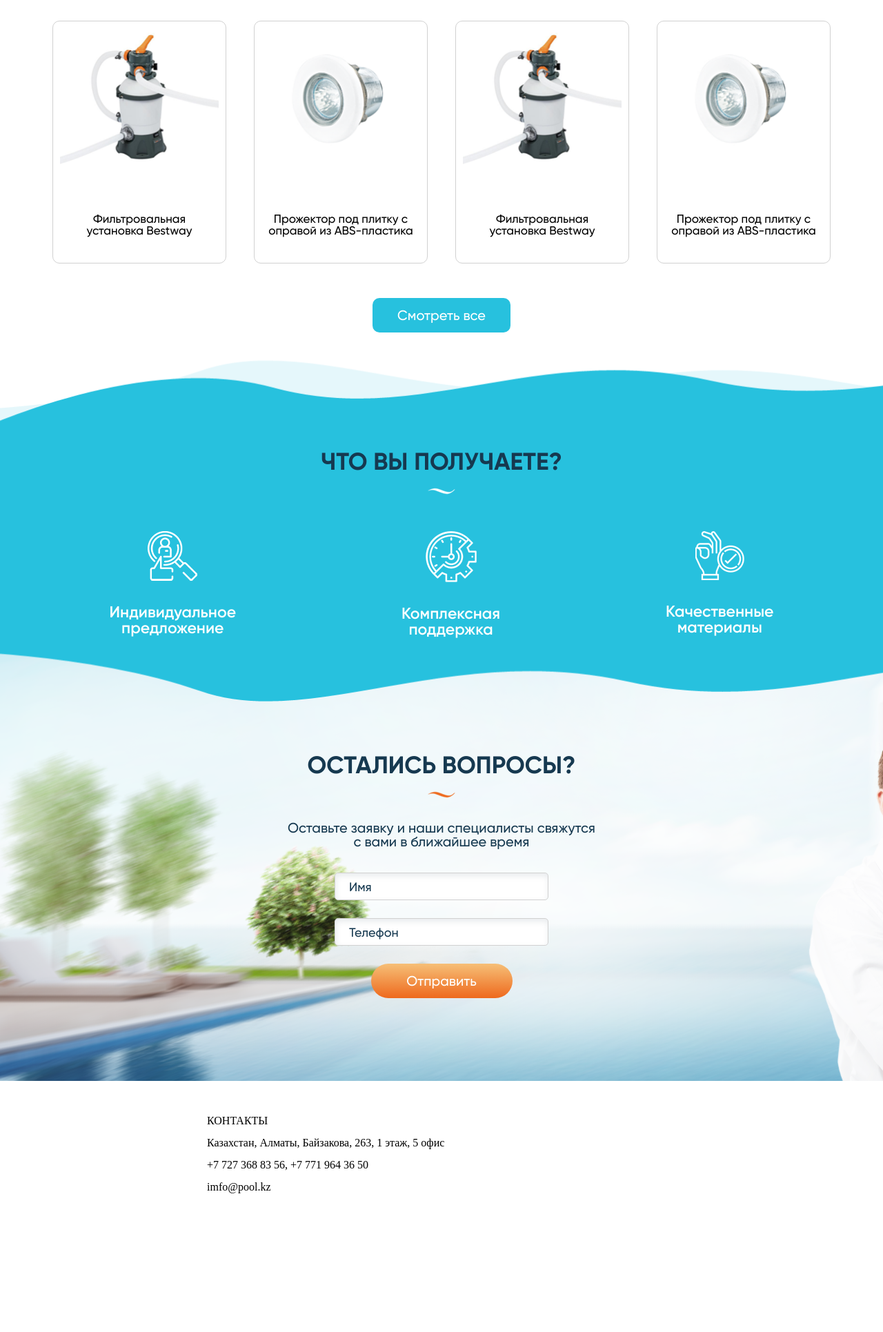
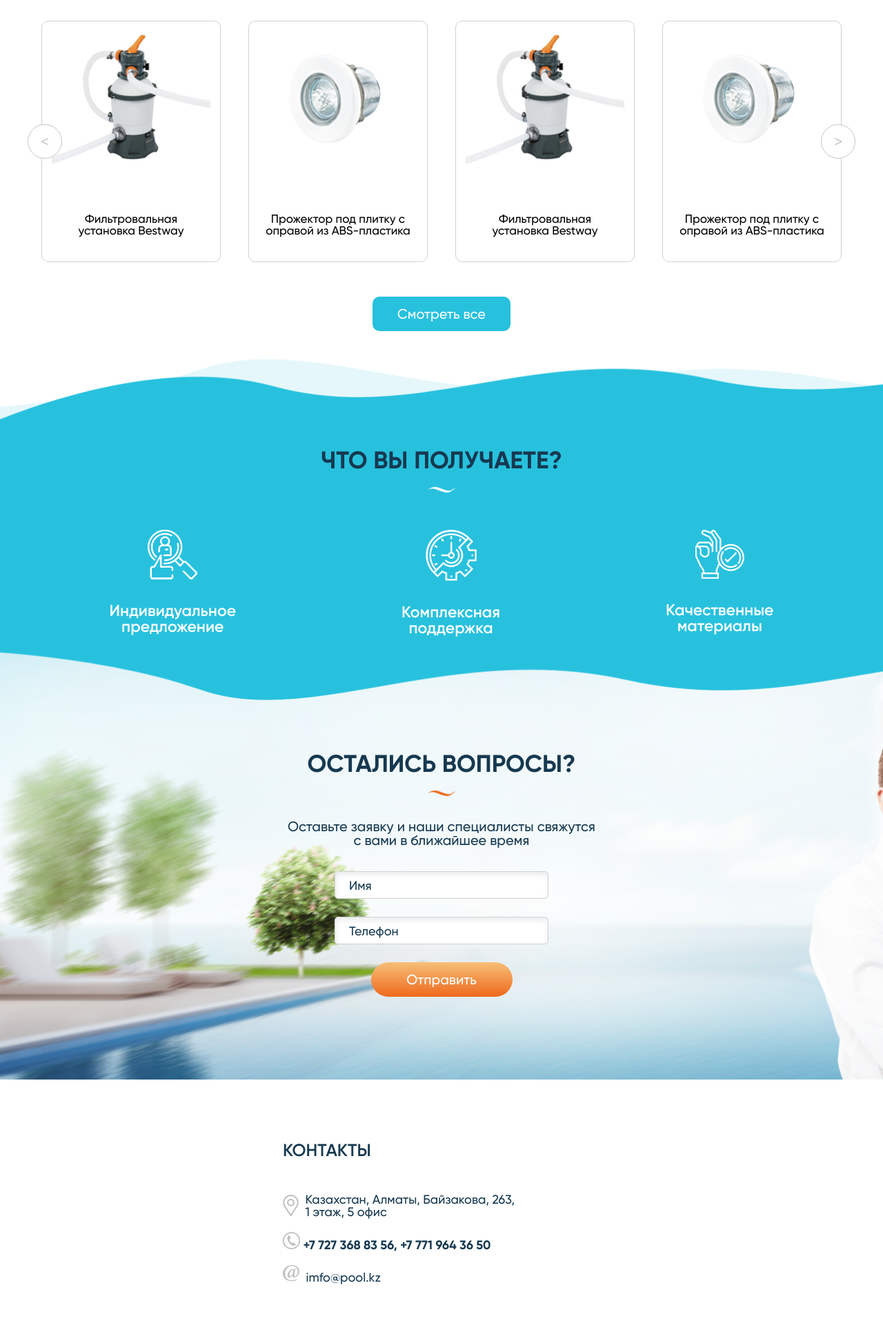
Before and after one commit to RuslanAmraev/test-work, a plain HTML site: page index.html in a window 1280 px wide. Shown: the part 2554-4485 px from the top of the page at 69% size. Drawn offline with Linux system fonts and the light colour scheme.

Commit message:
goods-slider-v0.1

```diff
--- a/index.html
+++ b/index.html
@@ -36,7 +36,7 @@
 		<div class="main_block">
 			<h1 class="main_block__title">Строительство бассейнов</h1>
 			<p class="main_block__text">
-				<span>Полный спект работ:</span> от проектирования и сдачи “под ключ” до обслуживания<br>
+				<span class="g-b">Полный спект работ:</span> от проектирования и сдачи “под ключ” до обслуживания<br>
 				или реконструкции вашего бассейна, а также большой выбор товаров
 			</p>
 			<button class="main_block__button">Оставить заявку</button>
@@ -48,7 +48,7 @@
 		</h2>
 		<img class="section-title-icon" src="./images/tilda.png" alt="">
 		<div class="our-works_carousel">
-			<div class="our-works_carousel__wrapper">
+			<div id="our-works_carousel__wrapper" class="our-works_carousel__wrapper">
 				<div id="our-work" class="our-works_carousel_line flex">
 					<div class="our-works_carousel_el"><img src="./images/1@1X.png" alt=""></div>
 					<div class="our-works_carousel_el"><img src="./images/2@1X.png" alt=""></div>
@@ -68,8 +68,8 @@
 				</div>
 			</div>
 			<div class="our-works_carousel__button_wrapper">
-				<button onclick='ourWorkSlider("prev")' class="our-works_carousel__button prev">&lt;</button>
-				<button onclick='ourWorkSlider("next")' class="our-works_carousel__button next">></button>
+				<button onclick='ourWorkSlider("prev", "our-works_carousel_el", "our-work", "our-works_carousel__wrapper")' class="our-works_carousel__button">&lt;</button>
+				<button onclick='ourWorkSlider("next", "our-works_carousel_el", "our-work", "our-works_carousel__wrapper")' class="our-works_carousel__button">></button>
 			</div>
 		</div>
 	</section>
@@ -128,7 +128,9 @@
 				<li onclick="ChooseCategory()" class="goods-nav_el">Насосы</li>
 				<li onclick="ChooseCategory()" class="goods-nav_el">Нагреватели</li>
 			</ul>
-			<div class="goods-slider">
+			<div id="goods-slider-wrapper" class="goods-slider">
+				<div id="goods-slider" class="goods-slider-line flex">
+					<div class="goods-slider-line-el">
 						<div class="goods-slider__slide">
 							<img src="./images/goods-1.png" alt="">
 							<p>Фильтровальная<br> установка Bestway</p>
@@ -145,6 +147,50 @@
 							<img src="./images/goods-2.png" alt="">
 							<p>Прожектор под плитку с<br> оправой из ABS-пластика</p>
 						</div>
+					</div>
+					<div class="goods-slider-line-el">
+						<div class="goods-slider__slide">
+							<img src="./images/goods-1.png" alt="">
+							<p>Фильтровальная<br> установка Bestway</p>
+						</div>
+						<div class="goods-slider__slide">
+							<img src="./images/goods-2.png" alt="">
+							<p>Прожектор под плитку с<br> оправой из ABS-пластика</p>
+						</div>
+						<div class="goods-slider__slide">
+							<img src="./images/goods-1.png" alt="">
+							<p>Фильтровальная<br> установка Bestway</p>
+						</div>
+						<div class="goods-slider__slide">
+							<img src="./images/goods-2.png" alt="">
+							<p>Прожектор под плитку с<br> оправой из ABS-пластика</p>
+						</div>
+					</div>
+					<div class="goods-slider-line-el">
+						<div class="goods-slider__slide">
+							<img src="./images/goods-1.png" alt="">
+							<p>Фильтровальная<br> установка Bestway</p>
+						</div>
+						<div class="goods-slider__slide">
+							<img src="./images/goods-2.png" alt="">
+							<p>Прожектор под плитку с<br> оправой из ABS-пластика</p>
+						</div>
+						<div class="goods-slider__slide">
+							<img src="./images/goods-1.png" alt="">
+							<p>Фильтровальная<br> установка Bestway</p>
+						</div>
+						<div class="goods-slider__slide">
+							<img src="./images/goods-2.png" alt="">
+							<p>Прожектор под плитку с<br> оправой из ABS-пластика</p>
+						</div>
+					</div>
+				</div>
+				<button onclick="ourWorkSlider('prev', 'goods-slider__slide', 'goods-slider', 'goods-slider-wrapper')" class="goods-slider__button-prev">
+					&lt;
+				</button>
+				<button onclick="ourWorkSlider('next', 'goods-slider__slide', 'goods-slider', 'goods-slider-wrapper')" class="goods-slider__button-next">
+					>
+				</button>
 			</div>
 			<button class="goods-button">Смотреть все</button>
 	</section>
@@ -192,23 +238,20 @@
 	</section>
 	<section class="map">
 		<div class="map_block">
-			<h3>КОНТАКТЫ</h3>
-			<ul>
-				<li>
-					<img src="" alt="">
-					<p>Казахстан, Алматы, Байзакова, 263, 1 этаж, 5 офис</p>
+			<h3 class="map_block_title">КОНТАКТЫ</h3>
+			<ul class="map_block_list">
+				<li class="map_block_list_el">
+					<img class="map_block_list_el_img" src="./images/map.png" alt="">
+					<p class="map_block_list_el_p">Казахстан, Алматы, Байзакова, 263,<br> 1 этаж, 5 офис</p>
 				</li>
-			</ul>
-			<ul>
-				<li>
-					<img src="" alt="">
-					<p>+7 727 368 83 56, +7 771 964 36 50</p>
+				<li class="map_block_list_el">
+					<img class="map_block_list_el_img" src="./images/telephone.png" alt="">
+					<a href="tel:+77273688356" class="g-b">+7 727 368 83 56, </a>
+					<a href="tel:+77719643650" class="g-b">+7 771 964 36 50</a>
 				</li>
-			</ul>
-			<ul>
-				<li>
-					<img src="" alt="">
-					<p>imfo@pool.kz</p>
+				<li class="map_block_list_el">
+					<img class="map_block_list_el_img" src="./images/@.png" alt="">
+					<a href="" class="map_block_list_el_p">imfo@pool.kz</a>
 				</li>
 			</ul>
 		</div>
--- a/script.js
+++ b/script.js
@@ -27,42 +27,40 @@ function ChooseCategory(){
     event.target.classList.add('goods-nav_el-active')
 }
 
-function ourWorkSlider(orientation){
 
-    const line = document.getElementsByClassName('our-works_carousel_el')
+
+function ourWorkSlider(orientation, elSelector, lineSelector, wrapperSelector){
+    const lineEls = document.getElementsByClassName(elSelector)
+    const line = document.getElementById(lineSelector)
     let lineLength = 0
-    let widhtOfThreeEl = 0
-    for (let i = 0; i < 3; i++) {
-        widhtOfThreeEl+= line[i].offsetWidth
-    }
-    for (let i = 0; i < line.length; i++) {
-        lineLength+=line[i].offsetWidth
+    let widthToMove = document.getElementById(wrapperSelector).offsetWidth
+
+    for (let i = 0; i < lineEls.length; i++) {
+        lineLength+=lineEls[i].offsetWidth
     }
 
-    lineLength+=line.length * 20
-    widhtOfThreeEl+= 60
-
-
-    let from = document.getElementById('our-work').style.transform.indexOf('(')+1
-    let to = document.getElementById('our-work').style.transform.indexOf(')')-2
-    let currentTranslate = document.getElementById('our-work').style.transform.slice(from, to) - 0
+    let currentTranslate = getTransformValue(line)
 
     if(orientation == 'prev'){
-        const a = widhtOfThreeEl + currentTranslate
+        const a = widthToMove + currentTranslate
         if(a > 0){
             return
         }
-        document.getElementById('our-work').style.transform = 'translateX('+ a +'px)'
+        console.log('Двигаю на ', a)
+        line.style.transform = 'translateX('+ a +'px)'
     }
     if(orientation == 'next'){
-        const a = currentTranslate - widhtOfThreeEl
-        if(Math.abs(a) > lineLength - 100){
+        const a = currentTranslate - widthToMove
+        if(Math.abs(a) > lineLength - 20){
             return
         }
-        document.getElementById('our-work').style.transform = 'translateX('+ a +'px)'
+        console.log('Двигаю на ', a)
+        line.style.transform = 'translateX('+ a +'px)'
     }
+}
 
-    from = document.getElementById('our-work').style.transform.indexOf('(')+1
-    to = document.getElementById('our-work').style.transform.indexOf(')')-2
-    currentTranslate = document.getElementById('our-work').style.transform.slice(from, to) - 0
+function getTransformValue(el){
+    let from = el.style.transform.indexOf('(')+1
+    let to = el.style.transform.indexOf(')')-2
+    return(el.style.transform.slice(from, to) - 0)
 }
--- a/style.css
+++ b/style.css
@@ -1,3 +1,7 @@
+.g-b{
+	font-family: 'Gilroy-Bold';
+}
+
 .flex{
 	display: flex;
 }
@@ -85,11 +89,6 @@
 	margin-top: 25px;
 	font-family: 'Gilroy-Medium';
 	line-height: 22px;
-}
-
-.main_block__text > span{
-	font-family: 'Gilroy-Bold';
-	color: #163950;
 }
 
 .main_block__button{
@@ -184,6 +183,8 @@
 	margin-top: 35px;
 }
 
+.goods-slider__button-prev,
+.goods-slider__button-next,
 .our-works_carousel__button{
 	border-radius: 50%;
 	color: #c4c4c4;
@@ -196,7 +197,9 @@
 	font-size: 20px;
 }
 
-.our-works_carousel__button:hover{
+.our-works_carousel__button:hover,
+.goods-slider__button-prev:hover,
+.goods-slider__button-next:hover{
 	color: #fff;
 	border: 1px solid #27c1de;
 	background-color: #27c1de;
@@ -338,17 +341,32 @@ input[type=range]::-webkit-slider-thumb{
 
 .goods-slider{
 	display: flex;
+	overflow: hidden;
 	justify-content: center;
-	margin-top: 50px;
+	position: relative;
+	width: 1200px;
+    margin: 50px auto 0 auto;
+}
+
+.goods-slider-line{
+	transition: 0.5s;
+	width: 100%;
+	align-items: center;
+}
+
+.goods-slider-line-el{
+	min-width: 100%;
+	display: flex;
+	justify-content: space-around;
 }
 
 .goods-slider__slide{
-	width: 250px;
+	width: 260px;
 	height: 350px;
 	border: 1px solid #d1d1d1;
-	margin: 0 20px;
 	border-radius: 10px;
 	text-align: center;
+	box-sizing: border-box;
 }
 
 .goods-slider__slide > img{
@@ -373,6 +391,23 @@ input[type=range]::-webkit-slider-thumb{
 	border-radius: 10px;
 	display: block;
 	margin: 50px auto 0 auto;
+}
+
+.goods-slider__button-prev,
+.goods-slider__button-next{
+	width: 50px;
+	height: 50px;
+	position: absolute;
+	transform: translateY(-50%);
+}
+
+.goods-slider__button-prev{
+	top: 50%;
+	left: -10px;
+}
+.goods-slider__button-next{
+	top: 50%;
+	right: -10px;
 }
 
 .gets{
@@ -459,14 +494,31 @@ input[type=range]::-webkit-slider-thumb{
 }
 
 .map_block{
-	width: 455px;
-	height: 300px;
 	position: absolute;
-	top: 50px;
-    left: 300px;
+	top: 40px;
+    left: 360px;
 	background: #fff;
 	z-index: 2;
 	border-radius: 10px;
+	color: #163950;
+	padding: 50px;
+}
+
+.map_block_title{
+	font-size: 25px;
+	font-family: 'Gilroy-SemiBold';
+	margin-bottom: 50px;
+}
+
+.map_block_list_el{
+	font-size: 18px;
+	font-family: 'Gilroy-Medium';
+	margin-bottom: 20px;
+}
+
+.map_block_list_el_p{
+	display: inline-block;
+	margin: auto 0 auto 5px;
 }
 
 @media screen and (max-width: 1901px){
```
Also changed, not shown: images/@.png (added), images/map.png (added), images/telephone.png (added). Lines whose indentation alone changed are shown as unchanged.
